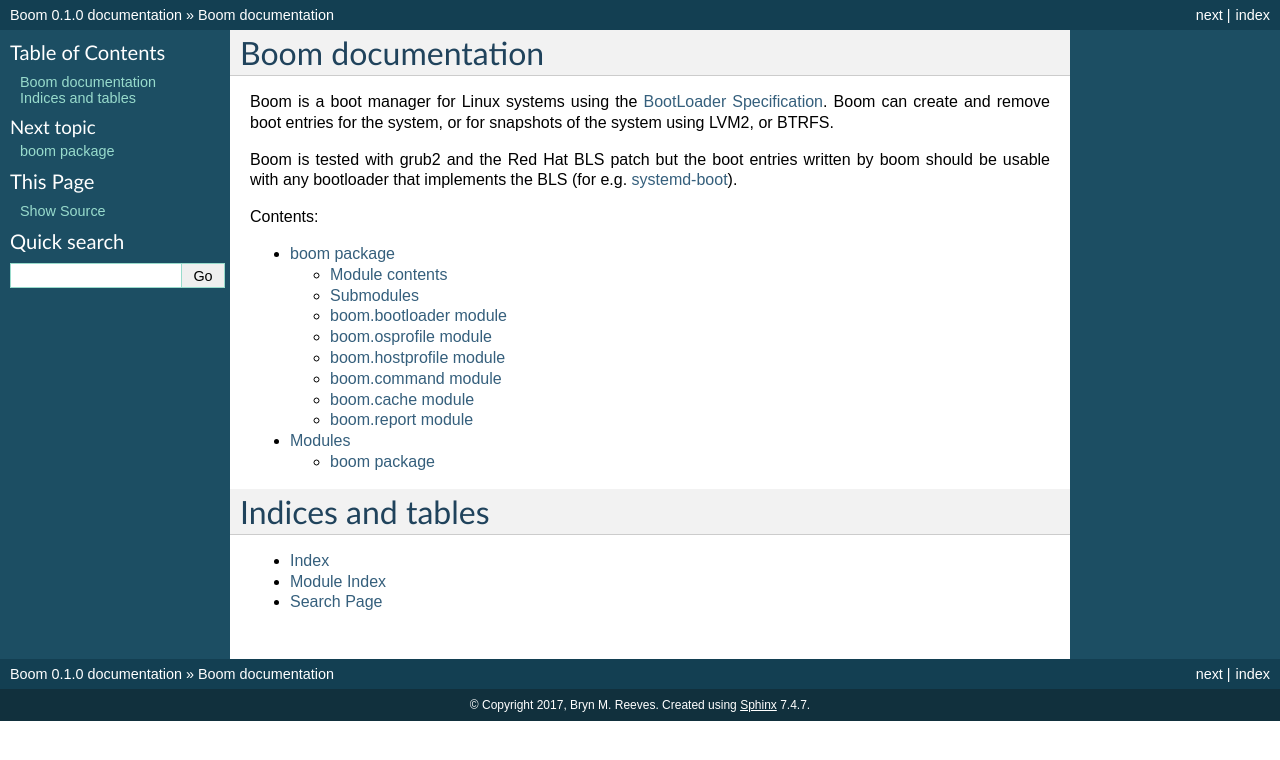
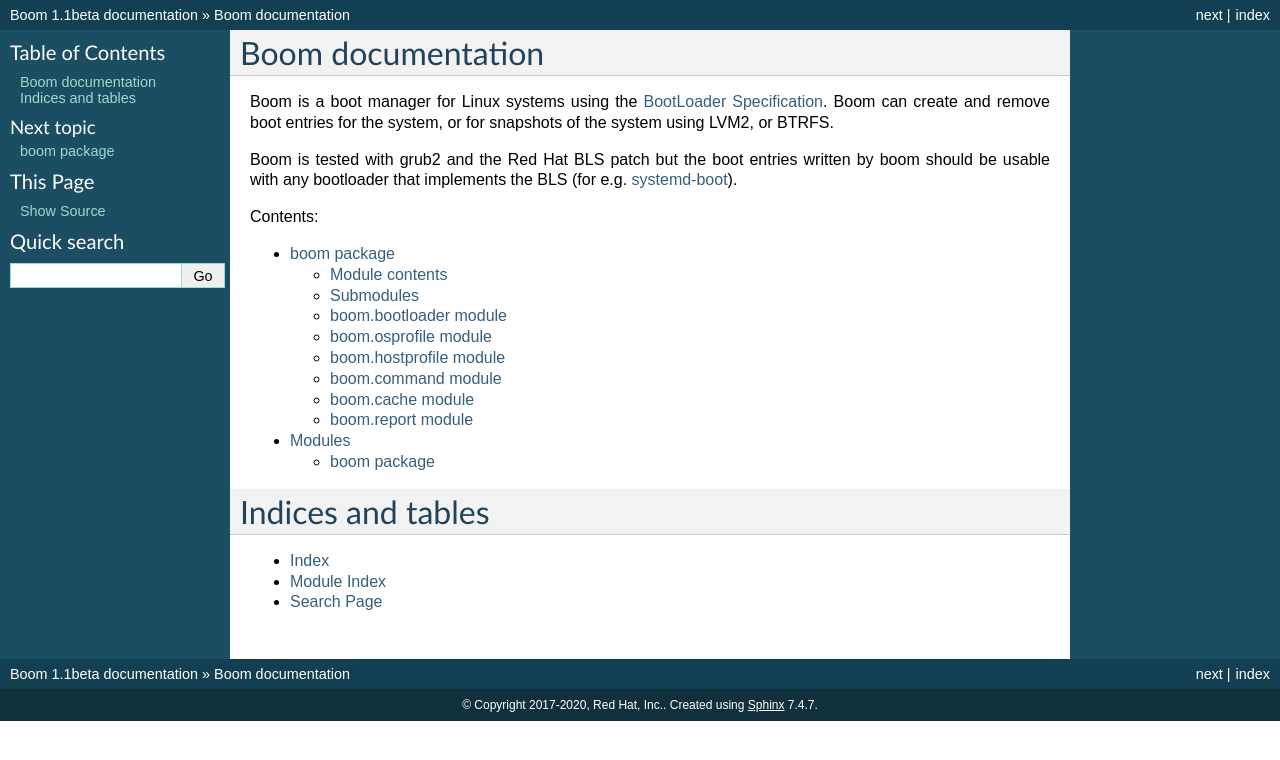
Before and after one commit to snapshotmanager/boom-boot, a Sphinx documentation site: the page built from doc/index.rst, in a window 1280 px wide. Shown: the top 760 px of the page. Built offline with Sphinx 7.4.7, drawn with Linux system fonts in a browser that asks for light colours.

Commit message:
dist: bump release to 1.1beta
Signed-off-by: Bryn M. Reeves <bmr@redhat.com>

```diff
--- a/boom/__init__.py
+++ b/boom/__init__.py
@@ -35,6 +35,6 @@
 from ._boom import *
 from ._boom import __all__
 
-__version__ = "1.0"
+__version__ = "1.1beta"
 
 # vim: set et ts=4 sw=4 :
--- a/doc/conf.py
+++ b/doc/conf.py
@@ -56,7 +56,7 @@
 
 # General information about the project.
 project = u'Boom'
-copyright = u'2017, Bryn M. Reeves'
+copyright = u'2017-2020, Red Hat, Inc.'
 author = u'Bryn M. Reeves'
 
 # The version info for the project you're documenting, acts as replacement for
@@ -64,9 +64,9 @@
 # built documents.
 #
 # The short X.Y version.
-version = u'0.1'
+version = u'1.1'
 # The full version, including alpha/beta/rc tags.
-release = u'0.1.0'
+release = u'1.1beta'
 
 # The language for content autogenerated by Sphinx. Refer to documentation
 # for a list of supported languages.
```
Also changed, not shown: 1 other file.
